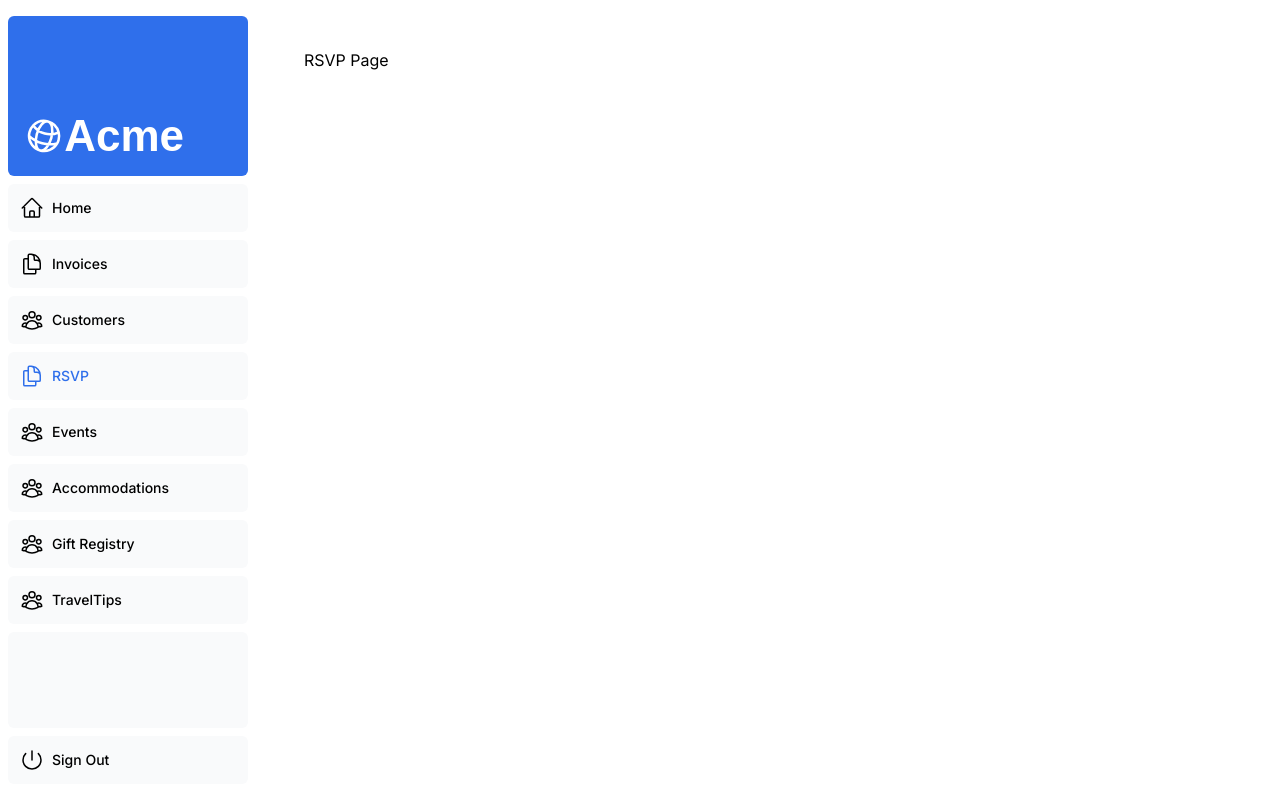
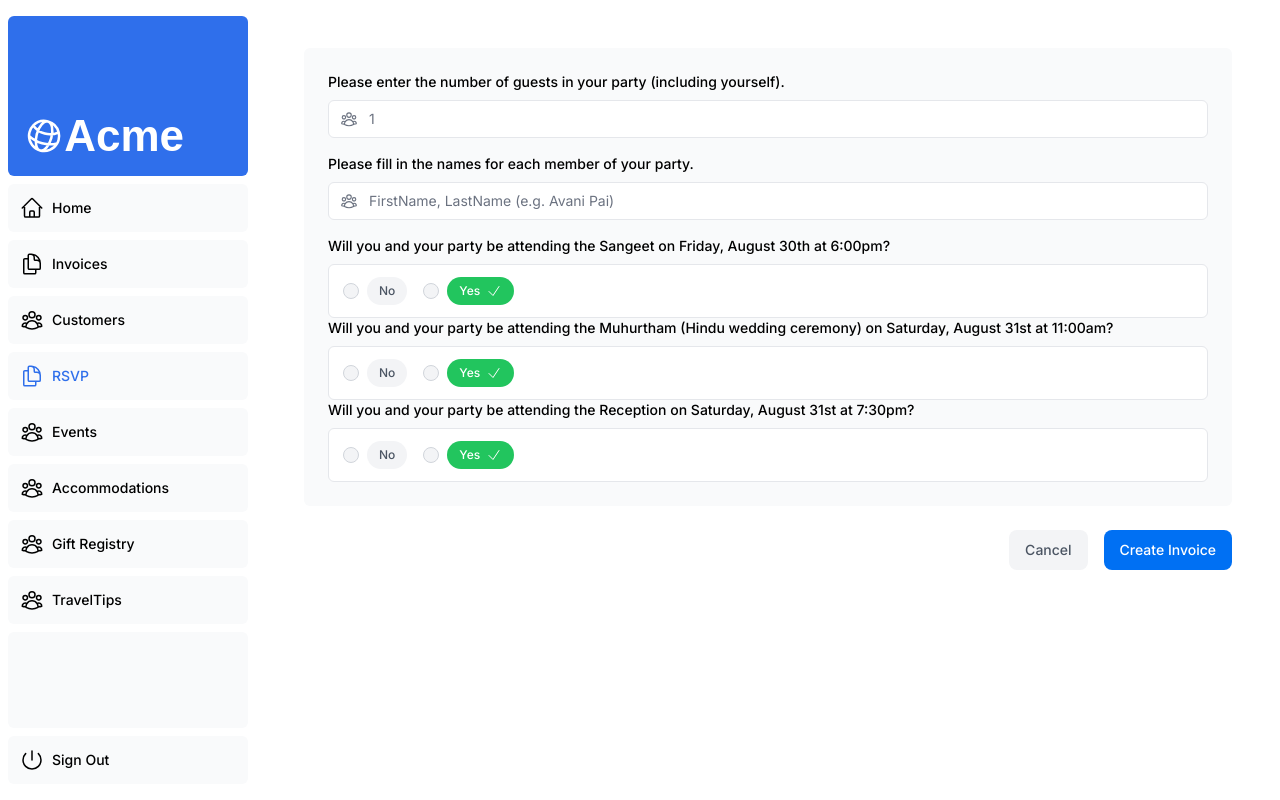
Before and after one commit to AvaniPai/nextjs-tutorial, a Next.js app: page /dashboard/rsvp in a window 1280 px wide. Built offline with nearby package versions, Linux system fonts and the light colour scheme; a web font is replaced by a local one.

Commit message:
testing out simple logic for hiding and enalbing html elements

```diff
--- a/app/dashboard/invoices/create/page.tsx
+++ b/app/dashboard/invoices/create/page.tsx
@@ -1,4 +1,4 @@
-import Form from '@/app/ui/invoices/rsvp-form';
+import Form from '@/app/ui/invoices/create-form';
 import Breadcrumbs from '@/app/ui/invoices/breadcrumbs';
 import { fetchCustomers } from '@/app/lib/data';
 
@@ -11,7 +11,7 @@ export default async function Page() {
         breadcrumbs={[
           { label: 'Invoices', href: '/dashboard/invoices' },
           {
-            label: 'RSVP',
+            label: 'Create Invoice',
             href: '/dashboard/invoices/create',
             active: true,
           },
--- a/app/dashboard/rsvp/page.tsx
+++ b/app/dashboard/rsvp/page.tsx
@@ -1,3 +1,9 @@
+import Form from '@/app/ui/rsvp/rsvp-form';
+
 export default function Page() {
-    return <p>RSVP Page</p>;
+    return (
+        <main>
+            <Form />
+        </main>
+    )
 }
--- a/app/ui/invoices/rsvp-form.tsx
+++ b/app/ui/rsvp/rsvp-form.tsx
@@ -12,9 +12,11 @@ import { Button } from '@/app/ui/button';
 import { createInvoice } from '@/app/lib/actions';
 import { useFormState } from 'react-dom';
 
-export default function Form({ customers }: { customers: CustomerField[] }) {
+//export default function Form({ customers }: { customers: CustomerField[] }) {
+export default function Form() {
   const initialState = { message: null, errors: {} };
   const [state, dispatch] = useFormState(createInvoice, initialState);
+  const userType = "C";
 
   return (
     <form action={dispatch}>
@@ -59,6 +61,7 @@ export default function Form({ customers }: { customers: CustomerField[] }) {
         </div>
 
         {/* Mehendi */}
+        {userType == "A" &&
         <fieldset>
           <legend className="mb-2 block text-sm font-medium">
             Will you and your party be attending the Bridal Mehendi on Wednesday, August 28th at 6:00pm?
@@ -98,8 +101,10 @@ export default function Form({ customers }: { customers: CustomerField[] }) {
             </div>
           </div>
         </fieldset>
+        }
 
         {/* Haldi */}
+        { userType == "B" &&
         <fieldset>
           <legend className="mb-2 block text-sm font-medium">
             Will you and your party be attending the Haldi on Thursday, August 29th at 10:30am?
@@ -139,6 +144,7 @@ export default function Form({ customers }: { customers: CustomerField[] }) {
             </div>
           </div>
         </fieldset>
+        }
 
         {/* Sangeet */}
         <fieldset>
```
